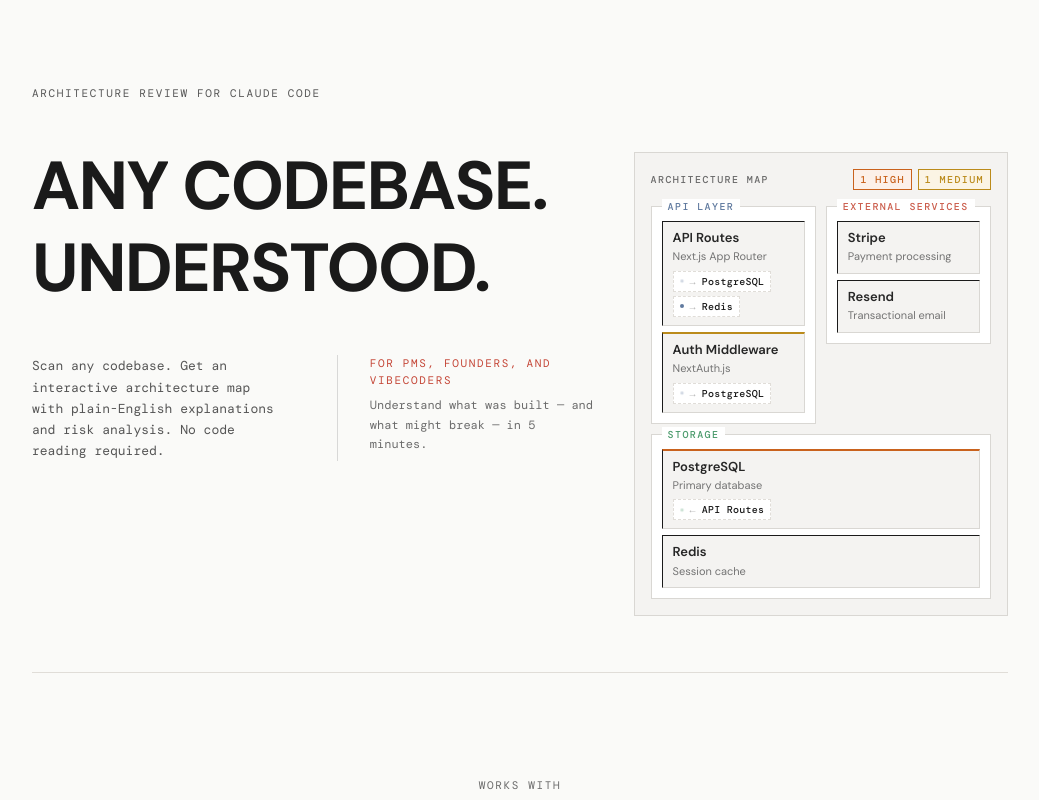
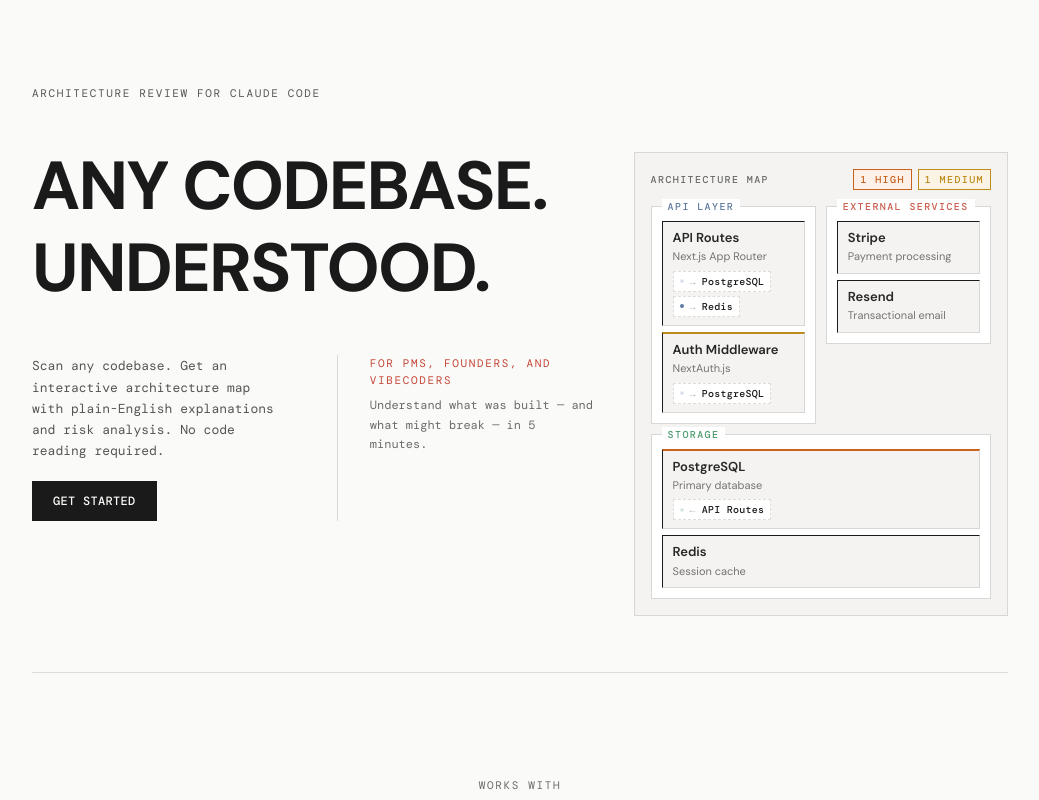
Before and after one commit to lucycrx/system-design-dev, a Next.js app: page / in a window 1280 px wide. Shown: the top 800 px of the page, without its empty margins (120-1159 px from the left). Built offline with nearby package versions, Linux system fonts and the light colour scheme.

Commit message:
Add Get Started button in hero that scrolls to install section
Anchor link in the hero tagline area jumps to #get-started on the
install section. Dark filled button with hover invert.

Co-Authored-By: Claude Opus 4.6 (1M context) <noreply@anthropic.com>

```diff
--- a/components/landing/InstallSection.tsx
+++ b/components/landing/InstallSection.tsx
@@ -91,7 +91,7 @@ export function InstallSection() {
   }, []);
 
   return (
-    <section ref={ref} className="max-w-5xl mx-auto px-6 py-16 sm:py-24">
+    <section ref={ref} id="get-started" className="max-w-5xl mx-auto px-6 py-16 sm:py-24 scroll-mt-8">
       <div className="flex items-baseline gap-5 mb-10">
         <SectionNumber number="04" />
         <h2 className="heading-editorial text-2xl sm:text-3xl text-text">
--- a/components/landing/ProductHero.tsx
+++ b/components/landing/ProductHero.tsx
@@ -93,11 +93,19 @@ export function ProductHero() {
                 transitionDelay: "200ms",
               }}
             >
-              <p className="font-mono text-[13px] text-text-muted leading-relaxed">
-                Scan any codebase. Get an interactive architecture map with
-                plain-English explanations and risk analysis. No code reading
-                required.
-              </p>
+              <div>
+                <p className="font-mono text-[13px] text-text-muted leading-relaxed mb-5">
+                  Scan any codebase. Get an interactive architecture map with
+                  plain-English explanations and risk analysis. No code reading
+                  required.
+                </p>
+                <a
+                  href="#get-started"
+                  className="inline-block font-mono text-[12px] font-medium tracking-wide uppercase border border-text bg-text text-bg px-5 py-2.5 hover:bg-transparent hover:text-text transition-colors duration-200"
+                >
+                  Get Started
+                </a>
+              </div>
 
               <div className="border-t border-text/15 pt-4 sm:border-t-0 sm:pt-0 sm:border-l sm:pl-8">
                 <div className="label-mono text-accent mb-2">
```
